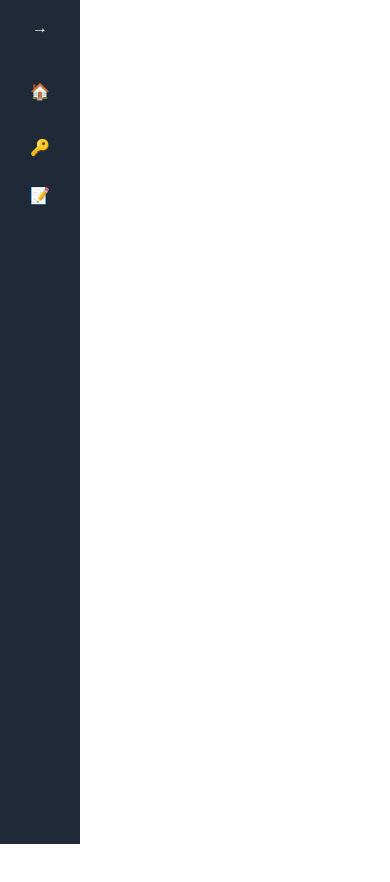
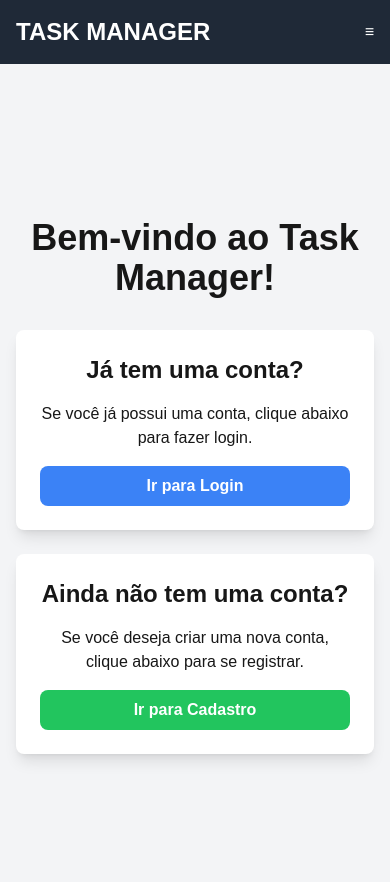
Before and after one commit to Grossert/TaskManeger, a Next.js app: page / in a window 390 px wide. Shown: the top 882 px of the page. Before the commit the page ends 844 px from the top, so only its background shows below. Built offline with nearby package versions, Linux system fonts and the light colour scheme; no server answers.

Commit message:
implement responsiveness

```diff
--- a/src/app/page.tsx
+++ b/src/app/page.tsx
@@ -1,7 +1,41 @@
+'use client';
+
+import { useRouter } from 'next/navigation';
+
 export default function Home() {
+  const router = useRouter();
+
+  const handleLoginRedirect = () => {
+    router.push('/login');
+  };
+
+  const handleRegisterRedirect = () => {
+    router.push('/register');
+  };
+
   return (
-    <div>
-      Inicio
+    <div className="min-h-screen bg-gray-100 flex flex-col items-center justify-center p-4">
+      <h1 className="text-4xl font-bold text-center mb-8">Bem-vindo ao Task Manager!</h1>
+
+      <section className="bg-white p-6 rounded-lg shadow-lg w-full max-w-md mb-6">
+        <h2 className="text-2xl font-semibold text-center mb-4">Já tem uma conta?</h2>
+        <p className="text-center mb-4">Se você já possui uma conta, clique abaixo para fazer login.</p>
+        <button
+          onClick={handleLoginRedirect}
+          className="w-full py-2 bg-blue-500 text-white font-bold rounded-lg hover:bg-blue-600 transition duration-300">
+          Ir para Login
+        </button>
+      </section>
+
+      <section className="bg-white p-6 rounded-lg shadow-lg w-full max-w-md">
+        <h2 className="text-2xl font-semibold text-center mb-4">Ainda não tem uma conta?</h2>
+        <p className="text-center mb-4">Se você deseja criar uma nova conta, clique abaixo para se registrar.</p>
+        <button
+          onClick={handleRegisterRedirect}
+          className="w-full py-2 bg-green-500 text-white font-bold rounded-lg hover:bg-green-600 transition duration-300">
+          Ir para Cadastro
+        </button>
+      </section>
     </div>
   );
 }
--- a/src/app/task/page.tsx
+++ b/src/app/task/page.tsx
@@ -3,17 +3,16 @@
 import { useState, useEffect } from 'react';
 import { FontAwesomeIcon } from '@fortawesome/react-fontawesome';
 import { faTrash } from '@fortawesome/free-solid-svg-icons';
-//Types
+// Types
 import iStep from "@/types/iStep"
 import iTask from "@/types/iTask"
 import TaskAccordion from '@/components/TaskAccordion';
 import StepAccordion from '@/components/StepAccordion';
-//Hooks
+// Hooks
 import { createTask, deleteTask, getTaskByUserId, updateTask } from '@/hooks/task';
 import { createStep, getStepByTaskId, updateStep } from '@/hooks/step';
-//Context
+// Context
 import { useUser } from '@/contexts/authUser';
-
 
 export default function TaskPage() {
     const [tasks, setTasks] = useState<iTask[]>([]);
@@ -30,14 +29,12 @@ export default function TaskPage() {
                     const tasksWithSteps = await Promise.all(
                         userTasks.map(async (task: iTask) => {
                             const steps = await getStepByTaskId(task.id || "");
-
                             const formattedSteps = steps.map((step: iStep) => ({
                                 id: step.id,
                                 title: step.title,
                                 description: step.description,
                                 status: step.status,
                             }));
-
                             return {
                                 id: task.id,
                                 title: task.title || 'Título da Tarefa',
@@ -46,7 +43,6 @@ export default function TaskPage() {
                             };
                         })
                     );
-
                     setTasks(tasksWithSteps);
                 } catch (error) {
                     console.error("Erro ao carregar tarefas e etapas do usuário:", error);
@@ -56,7 +52,6 @@ export default function TaskPage() {
         fetchTasks();
     }, [user]);
 
-    //TASK
     const handleAddTask = async () => {
         const newTask: iTask = {
             title: taskTitle,
@@ -64,7 +59,6 @@ export default function TaskPage() {
             status: 'Não finalizada',
             userId: user?.uid
         };
-
         try {
             const taskID = await createTask(newTask);
             newTask.id = taskID;
@@ -84,7 +78,6 @@ export default function TaskPage() {
         }
     };
 
-    //STEP
     const handleAddStep = async (taskID: string) => {
         const newStep: iStep = {
             title: "",
@@ -92,7 +85,6 @@ export default function TaskPage() {
             status: 'Não iniciada',
             taskId: taskID,
         };
-
         try {
             const stepID = await createStep(taskID, newStep);
             setTasks(prevTasks =>
@@ -107,7 +99,6 @@ export default function TaskPage() {
         }
     };
 
-    //OTHERS
     const calculateProgress = (steps: iStep[]) => {
         const totalSteps = steps.length;
         const completedSteps = steps.filter(step => step.status === 'Finalizada').length;
@@ -120,7 +111,6 @@ export default function TaskPage() {
             return;
         }
         try {
-            //TASK
             const updatedTask: iTask = {
                 ...task,
                 title: task.title.trim(),
@@ -128,7 +118,6 @@ export default function TaskPage() {
             };
             await updateTask(task.id, updatedTask);
 
-            //STEPS
             const updatedSteps = task.steps.map((step) => {
                 const updatedStep: iStep = {
                     ...step,
@@ -152,20 +141,18 @@ export default function TaskPage() {
         }
     };
 
-
-
     return (
-        <div className='flex justify-center p-4 '>
-            <div className="p-8 border shadow w-1/3 flex flex-col justify-center rounded">
-                <h1 className="text-2xl font-bold mb-6 flex justify-center">Task Manager</h1>
-                <div className="mb-6 flex justify-center" >
+        <div className='flex justify-center p-4'>
+            <div className="p-8 border shadow w-full max-w-4xl flex flex-col justify-center rounded">
+                <h1 className="text-2xl font-bold mb-6 text-center">Task Manager</h1>
+                <div className="mb-6 flex flex-col sm:flex-row justify-center items-center">
                     <input
                         type="text"
                         value={taskTitle}
                         onChange={(e) => setTaskTitle(e.target.value)}
                         placeholder="Titulo da tarefa"
-                        className="p-2 border border-gray-300 rounded mr-2" />
-                    <button onClick={handleAddTask} className="p-1 bg-blue-500 text-white rounded">
+                        className="p-2 border border-gray-300 rounded mb-4 sm:mb-0 sm:mr-2 w-full sm:w-auto" />
+                    <button onClick={handleAddTask} className="p-2 bg-blue-500 text-white rounded w-full sm:w-auto">
                         Add Tarefa
                     </button>
                 </div>
@@ -211,7 +198,7 @@ export default function TaskPage() {
                                 ))}
                                 <button
                                     onClick={() => save(task)}
-                                    className="mt-4 p-2 bg-blue-500 text-white rounded">
+                                    className="mt-4 p-2 bg-blue-500 text-white rounded w-full sm:w-auto">
                                     Salvar
                                 </button>
                             </div>
--- a/src/components/Nav/index.tsx
+++ b/src/components/Nav/index.tsx
@@ -9,7 +9,7 @@ import { logout } from '@/hooks/auth';
 export default function Nav() {
     const { user, setUser } = useUser();
     const router = useRouter();
-    const [isExpanded, setIsExpanded] = useState(true);
+    const [isExpanded, setIsExpanded] = useState(false);
 
     const handleLogout = async () => {
         await logout();
@@ -23,10 +23,10 @@ export default function Nav() {
 
     useEffect(() => {
         const handleResize = () => {
-            if (window.innerWidth < 640) {
-                setIsExpanded(false);
+            if (window.innerWidth >= 640) {
+                setIsExpanded(true); // Keep navbar expanded on large screens
             } else {
-                setIsExpanded(true);
+                setIsExpanded(false); // Collapse navbar on smaller screens
             }
         };
         window.addEventListener('resize', handleResize);
@@ -35,57 +35,72 @@ export default function Nav() {
     }, []);
 
     return (
-        <div className={`bg-gray-800 p-4 h-full min-h-screen ${isExpanded ? "w-60" : "w-20"} absolute transition-all duration-300 flex flex-col items-center`}>
-            <button
-                onClick={toggleNavbar}
-                className="text-white mb-4 focus:outline-none">
-                {isExpanded ? '←' : '→'}
-            </button>
-            <nav className="flex flex-col items-center space-y-4 w-full">
-                <h1 className={`text-white font-bold text-2xl mb-6 ${!isExpanded && "hidden"}`}>
+        <div className="bg-gray-800 p-4 w-full">
+            <div className="flex justify-between items-center">
+                <h1 className="text-white font-bold text-2xl">
                     TASK MANAGER
                 </h1>
 
-                <ul className="w-full flex flex-col items-center space-y-4">
-                    <li className="w-full hover:bg-gray-700 rounded">
-                        <Link href="/" className="block text-white font-bold hover:text-gray-300 text-center py-2">
+                {/* Navbar links em telas grandes */}
+                <nav className="hidden md:flex justify-center space-x-8">
+                    <ul className="flex space-x-8 justify-center">
+                        <li>
+                            <Link href="/" className="text-white font-bold hover:text-gray-300">
+                                Início
+                            </Link>
+                        </li>
+                        {user && (
+                            <>
+                                <li>
+                                    <Link href="/task" className="text-white font-bold hover:text-gray-300">
+                                        Tarefas
+                                    </Link>
+                                </li>
+                                <li>
+                                    <button
+                                        onClick={handleLogout}
+                                        className="block text-white font-bold hover:text-gray-300">
+                                        Sair
+                                    </button>
+                                </li>
+                            </>
+                        )}
+                    </ul>
+                </nav>
+
+                <button
+                    onClick={toggleNavbar}
+                    className="text-white md:hidden focus:outline-none">
+                    {isExpanded ? '×' : '≡'}
+                </button>
+            </div>
+
+            <nav className={`md:hidden ${isExpanded ? 'block' : 'hidden'} mt-4`}>
+                <ul className="space-y-4 flex flex-col items-end justify-center">
+                    <li>
+                        <Link href="/" className="block text-white font-bold hover:text-gray-300 text-center border px-2 rounded w-32">
                             {isExpanded ? "Início" : "🏠"}
                         </Link>
                     </li>
                     {user && (
-                        <li className="w-full hover:bg-gray-700 rounded">
-                            <Link href="/task" className="block text-white font-bold hover:text-gray-300 text-center py-2">
-                                {isExpanded ? "Tarefas" : "📋"}
-                            </Link>
-                        </li>
+                        <>
+                            <li>
+                                <Link href="/task" className="block text-white font-bold hover:text-gray-300 text-center border px-2 rounded w-32">
+                                    {isExpanded ? "Tarefas" : "📋"}
+                                </Link>
+                            </li>
+                            <li>
+                                <button
+                                    onClick={handleLogout}
+                                    className="block text-white font-bold hover:text-gray-300 text-center border px-2 rounded w-32">
+                                    {isExpanded ? "Sair" : "🚪"}
+                                </button>
+                            </li>
+                        </>
                     )}
                 </ul>
+            </nav>
 
-                <div className="mt-auto w-full flex flex-col items-center space-y-4">
-                    {user ? (
-                        <div className="flex flex-col items-center w-full space-y-2">
-                            {isExpanded && (
-                                <div className='pt'>
-                                    <p className="text-white text-center">Usuario:</p>
-                                    <p className="text-white text-center">{user.email}</p>
-                                </div>
-                            )}
-                            <button onClick={handleLogout} className="text-white hover:text-gray-300 text-center pt-5">
-                                {isExpanded ? "Sair" : "🚪"}
-                            </button>
-                        </div>
-                    ) : (
-                        <div className="flex flex-col items-center w-full space-y-2">
-                            <Link href="/login" className="block text-white hover:text-gray-300 font-bold text-center py-2 w-full">
-                                {isExpanded ? "Login" : "🔑"}
-                            </Link>
-                            <Link href="/register" className="block text-white hover:text-gray-300 font-bold text-center py-2 w-full">
-                                {isExpanded ? "Cadastro" : "📝"}
-                            </Link>
-                        </div>
-                    )}
-                </div>
-            </nav>
         </div>
     );
 }
--- a/src/components/StepAccordion/index.tsx
+++ b/src/components/StepAccordion/index.tsx
@@ -14,7 +14,8 @@ interface Props {
 }
 
 export default function StepAccordion({ task, step, setTasks, tasks }: Props) {
-    const [expandedStepIds, setExpandedStepIds] = useState<{ [taskId: string]: string | null }>({});
+    const [expandedStepIds, setExpandedStepIds] = useState<{ [taskId: string]: any | null }>({});
+
     const handleDeleteStep = async (stepId: string) => {
         try {
             await deleteStep(stepId);
@@ -27,7 +28,8 @@ export default function StepAccordion({ task, step, setTasks, tasks }: Props) {
         }
     };
 
-    const editStep = (taskId: string, stepId: string, newTitle: string, newDescription: string) => {
+
+    const editStep = (taskId: string, stepId: any, newTitle: string, newDescription: string) => {
         setTasks(tasks.map(task =>
             task.id === taskId
                 ? {
@@ -40,7 +42,7 @@ export default function StepAccordion({ task, step, setTasks, tasks }: Props) {
         ));
     };
 
-    const updateStepStatus = (taskId: string, stepId: string, newStatus: iStep['status']) => {
+    const updateStepStatus = (taskId: string, stepId: any, newStatus: iStep['status']) => {
         const updatedTasks = tasks.map(task => {
             if (task.id === taskId) {
                 const updatedSteps = task.steps.map(step =>
@@ -58,25 +60,23 @@ export default function StepAccordion({ task, step, setTasks, tasks }: Props) {
         setTasks(updatedTasks);
     };
 
-    // Substituindo 'any' por 'string' para stepId
-    const toggleStepAccordion = (taskId: string, stepId: string) => {
+    const toggleStepAccordion = (taskId: any, stepId: any) => {
         setExpandedStepIds(prev => ({
             ...prev,
             [taskId]: prev[taskId] === stepId ? null : stepId,
         }));
     };
-
-    const isExpanded = expandedStepIds[task.id || -1] === step.id;
+    const isExpanded = expandedStepIds[(task.id || "")] === step.id;
 
     return (
         <div className="flex flex-col mt-4 border p-2 rounded">
             <div
                 className="flex items-center justify-between cursor-pointer"
-                onClick={() => toggleStepAccordion((task.id || ""), (step.id || ""))}>
+                onClick={() => toggleStepAccordion(task.id, step.id)}>
                 <input
                     type="text"
                     value={step.title}
-                    onChange={(e) => editStep((task.id || ""), (step.id || ""), e.target.value, step.description)}
+                    onChange={(e) => editStep((task.id || ""), step.id, e.target.value, step.description)}
                     placeholder="Título da etapa"
                     className="border-b border-transparent focus:border-gray-400 mr-2" />
                 <FontAwesomeIcon icon={isExpanded ? faChevronDown : faChevronRight} className="mr-2" />
@@ -86,21 +86,21 @@ export default function StepAccordion({ task, step, setTasks, tasks }: Props) {
                 <div className="mt-2">
                     <textarea
                         value={step.description}
-                        onChange={(e) => editStep((task.id || ""), (step.id || ""), step.title, e.target.value)}
+                        onChange={(e) => editStep((task.id || ""), step.id, step.title, e.target.value)}
                         placeholder="Descrição da etapa"
                         className="p-2 border border-gray-300 rounded w-full mt-2"
                     />
                     <div className="flex items-center justify-between">
                         <select
                             value={step.status}
-                            onChange={(e) => updateStepStatus((task.id || ""), (step.id || ""), e.target.value as iStep['status'])}
+                            onChange={(e) => updateStepStatus((task.id || ""), step.id, e.target.value as iStep['status'])}
                             className="p-2 border border-gray-300 rounded w-full mt-2"
                         >
                             <option value="Não iniciada">Não iniciada</option>
                             <option value="Em andamento">Em andamento</option>
                             <option value="Finalizada">Finalizada</option>
                         </select>
-                        <button onClick={() => handleDeleteStep((step.id || ""))} className="text-gray-500 ml-2">
+                        <button onClick={() => handleDeleteStep(step.id || "")} className="text-gray-500 ml-2">
                             <FontAwesomeIcon icon={faTrash} className="h-5 w-5 inline" />
                         </button>
                     </div>
```
